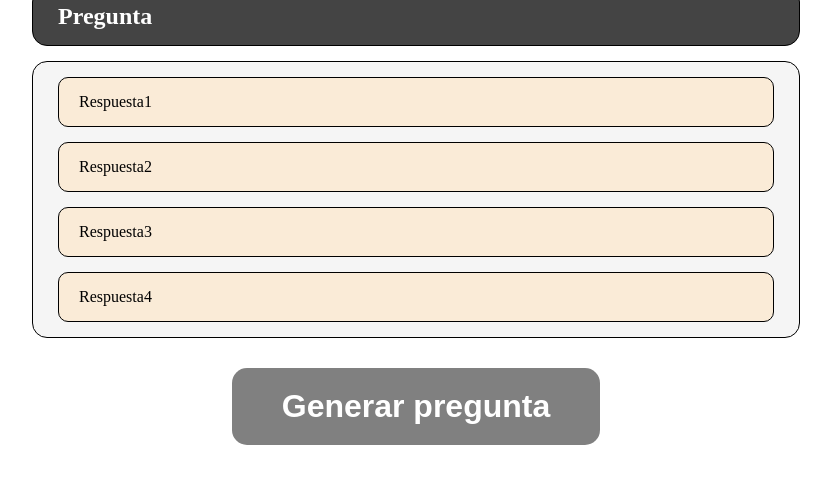
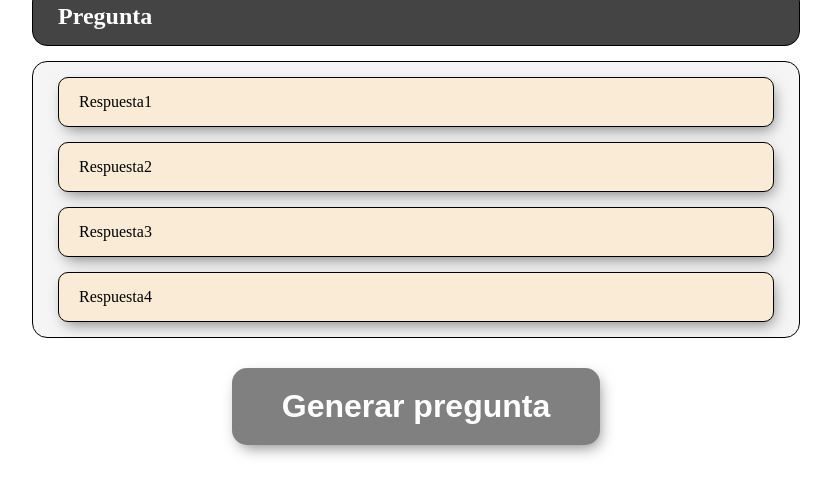
Before and after one commit to francobalich/Tecnary, a website: page public/index.html in a window 1280 px wide. Shown: the part 108-604 px from the top of the page, without its empty margins (224-1055 px from the left). Drawn offline with Linux system fonts and the light colour scheme.

Commit message:
Finish first style

```diff
--- a/public/css/style.css
+++ b/public/css/style.css
@@ -11,7 +11,6 @@ h1{
     padding: 20px;
     font-size: 3rem;
 }
-
 .container{
     display: flex;
     flex-direction: column;
@@ -54,6 +53,8 @@ h1{
     padding: 15px 20px;
     border-radius: 10px;
     margin-top: 15px;
+    -webkit-box-shadow: 3px 6px 15px -4px rgba(0,0,0,0.5);
+box-shadow: 3px 6px 15px -4px rgba(0,0,0,0.5);
 }
 .btnGenPreg{
     margin: auto;
@@ -65,4 +66,10 @@ h1{
     padding: 20px 50px;
     font-size: 2rem;
     font-weight: bold;
+    -webkit-box-shadow: 3px 6px 15px -4px rgba(0,0,0,0.5);
+    box-shadow: 3px 6px 15px -4px rgba(0,0,0,0.5);
 }
+.btnGenPreg:hover,.resp__item:hover{
+    -webkit-box-shadow: inset 3px 6px 15px -4px rgba(0,0,0,0.5);
+    box-shadow: inset 3px 6px 15px -4px rgba(0,0,0,0.5);
+}
```
